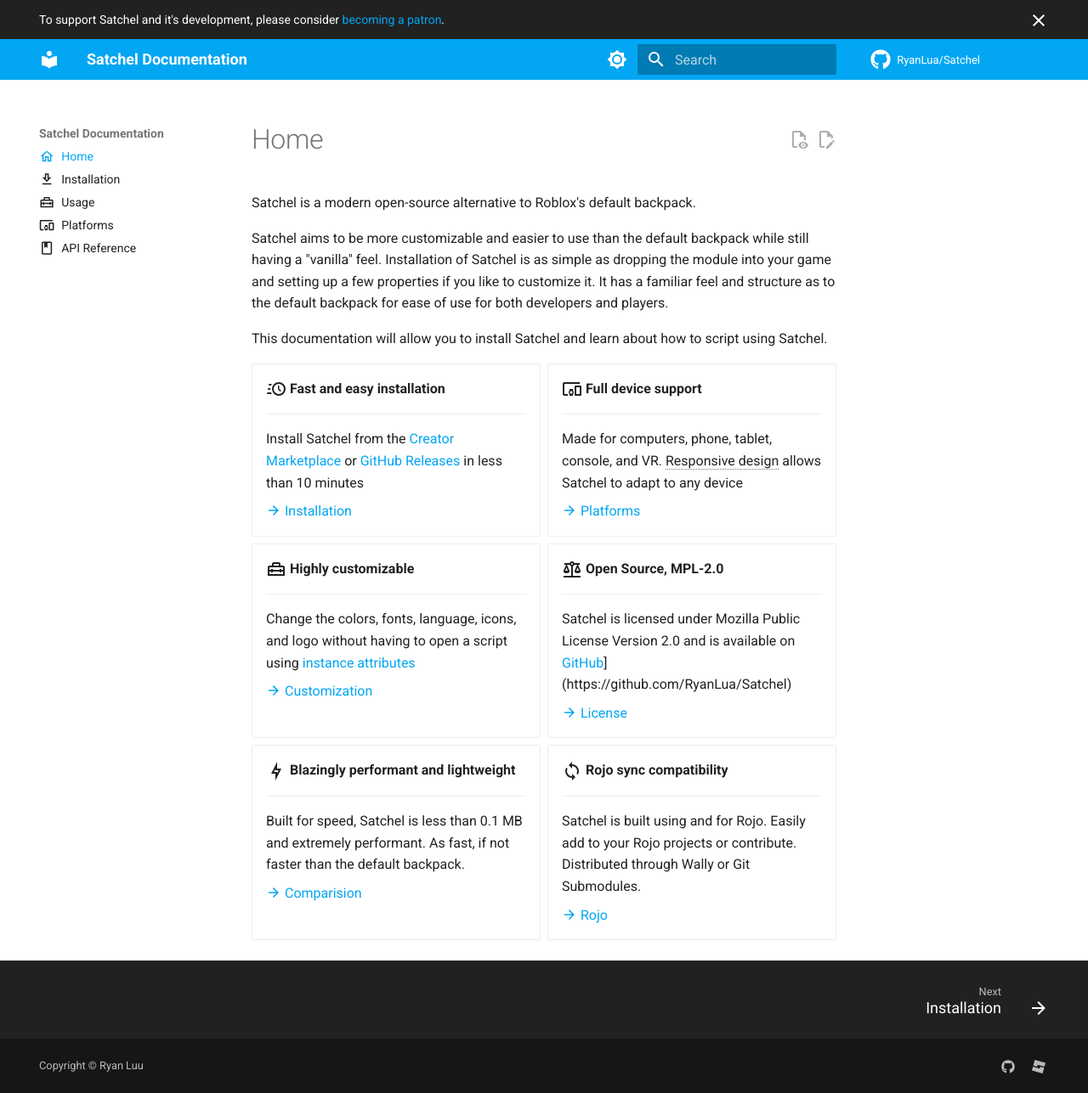
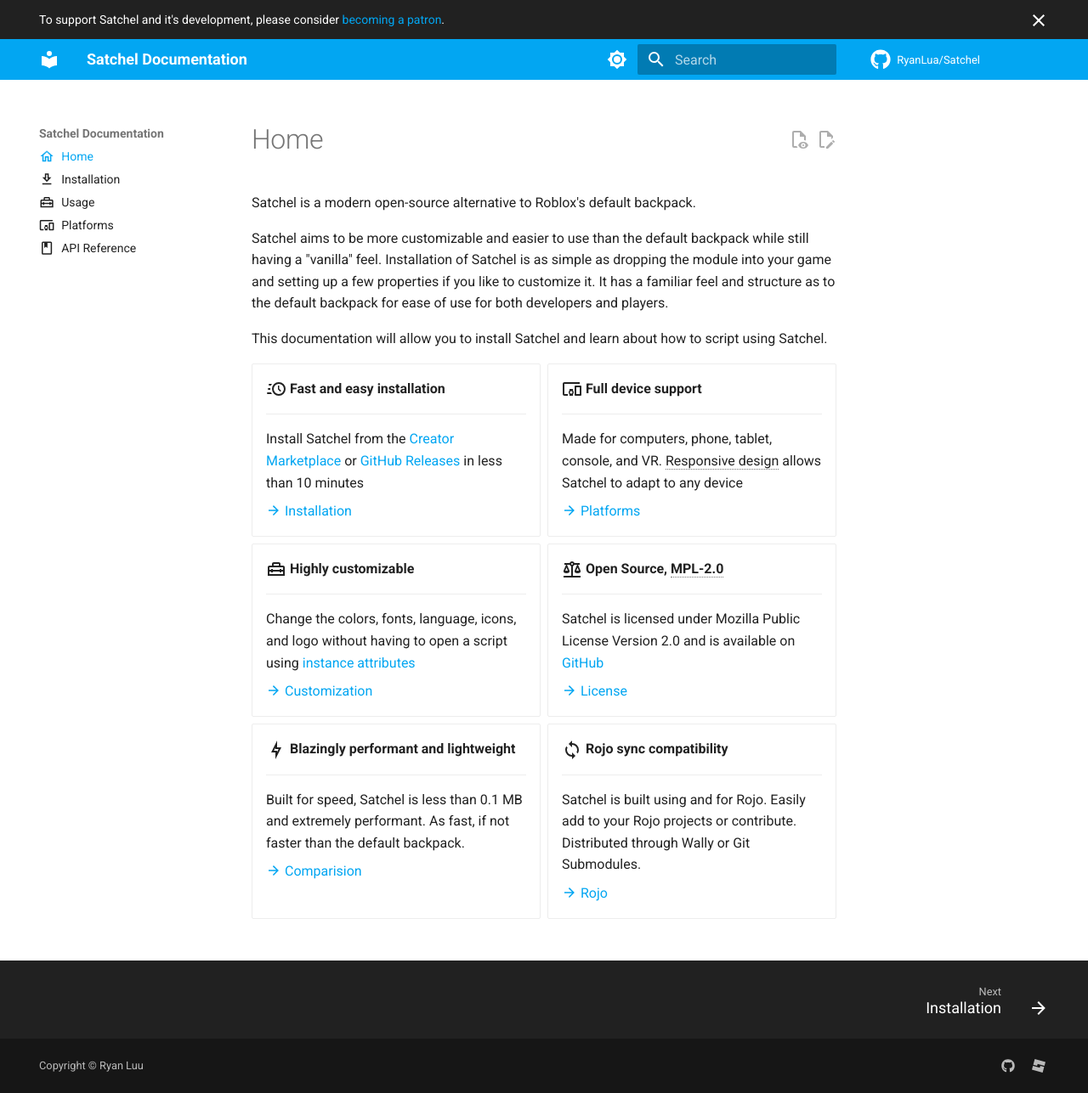
Before and after one commit to RyanLua/Satchel, an MkDocs documentation site: the page built from docs/index.md, in a window 1280 px wide and 1287 px high. Shown: the whole window at 85% size. Built offline with MkDocs 1.6.1 and Material for MkDocs 9.7.7, drawn with Linux system fonts in a browser that asks for light colours; comment, search, counter and statistics services are not loaded; the version menu is left out; some of the changed lines change nothing that is shown.

Commit message:
Add MPL-2.0 abbreviation

```diff
--- a/docs/index.md
+++ b/docs/index.md
@@ -42,7 +42,7 @@
 
     ---
 
-    Satchel is licensed under Mozilla Public License Version 2.0 and is available on [GitHub](https://github.com/RyanLua/Satchel)](https://github.com/RyanLua/Satchel)
+    Satchel is licensed under Mozilla Public License Version 2.0 and is available on [GitHub](https://github.com/RyanLua/Satchel)
 
     [:material-arrow-right: License](https://github.com/RyanLua/Satchel#MPL-2.0-1-ov-file)
 
@@ -65,3 +65,4 @@
 </div>
 
 *[Responsive design]: A design approach that allows UI to adapt to different devices and screen sizes
+*[MPL-2.0]: Mozilla Public License 2.0
```
